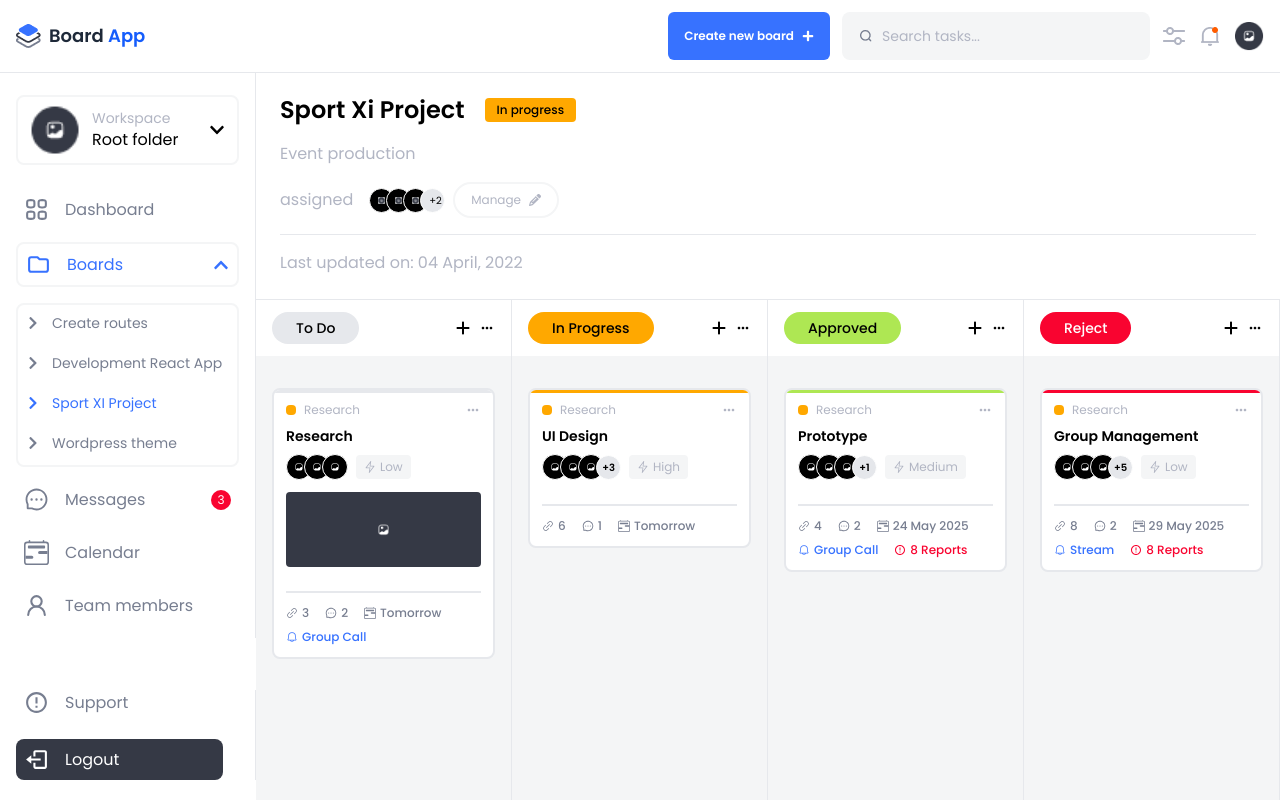
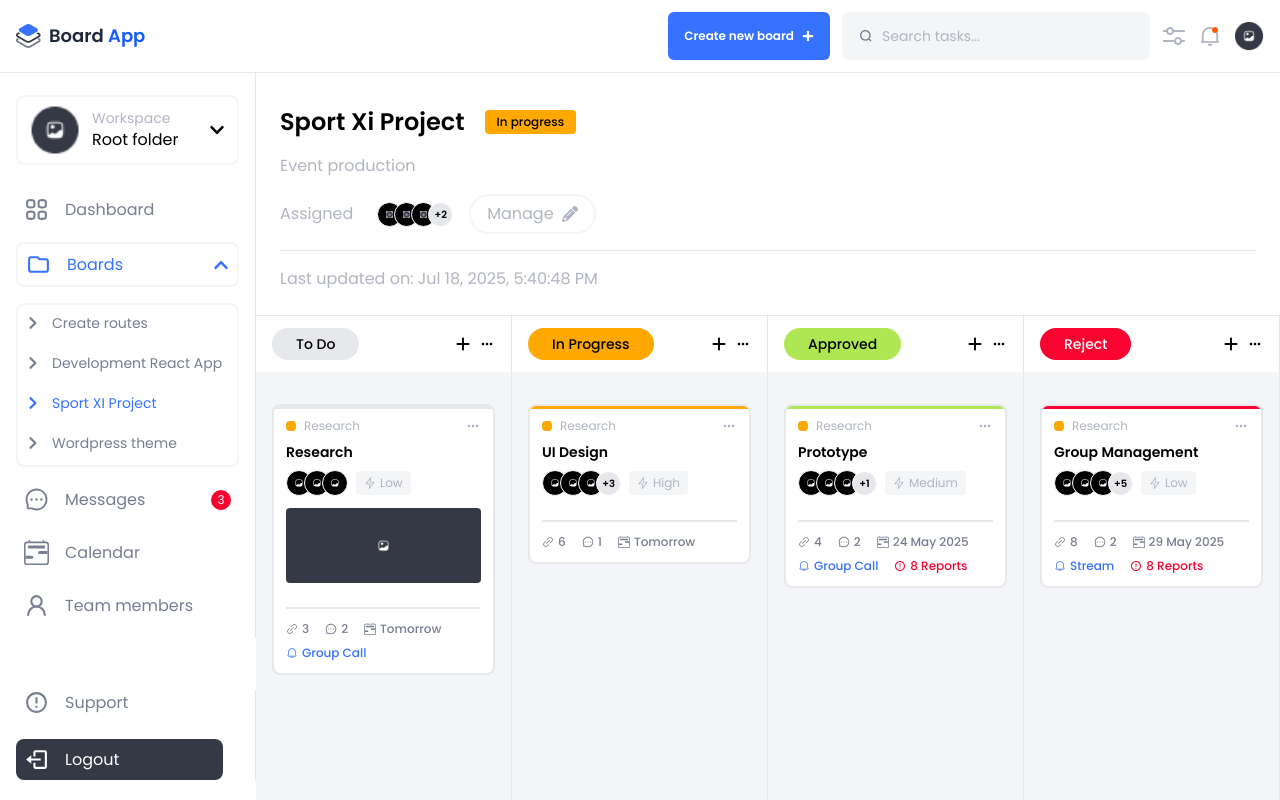
Before and after one commit to Yehan20/swimlane-dashboard, a Next.js app: page / in a window 1280 px wide. Built offline with nearby package versions, Linux system fonts and the light colour scheme.

Commit message:
fix ui bugs

```diff
--- a/src/app/page.tsx
+++ b/src/app/page.tsx
@@ -1,30 +1,47 @@
 'use client'
 
-import { useEffect } from "react";
+import { useEffect, useState } from "react";
 import { FaPencil } from "react-icons/fa6";
 import Image from "next/image";
+
+import { format } from "date-fns";
+
 
 import placeholderImg from '../assets/images/User profile.png'
 
 import { useTaskStore } from "@/providers/task-store-provider";
 import TaskList from "@/components/TaskList";
+import Spinner from "@/components/Spinner";
 
 
-export default function Home() {
+export default function Page() {
 
+  // Data and methods from the store
   const tasks = useTaskStore(state => state.tasks)
   const fetchTasks = useTaskStore(state => state.fetchTasks)
   const searchQuery = useTaskStore(state => state.searchQuery)
+  const loading = useTaskStore(state => state.loading)
+  const lastUpdated = useTaskStore(state => state.lastUpdated)
 
+  // state
+  const [formatDate,setFormDate] = useState('');
 
-
+  // Load the tasks
   useEffect(() => {
     fetchTasks();
   }, [fetchTasks]);
 
+  //set formate date
+  useEffect(() => {
+    setFormDate(format(new Date(), 'PPpp'))
+  }, [])
+
+  // Filter tasks based on the search query when  user type
   const filteredTasks = tasks.filter((task) =>
     task.title.toLowerCase().includes(searchQuery.toLowerCase())
   );
+
+  // Every re-render sort task so the dragged task will stay on top
   const sortedTasks = [...filteredTasks].sort(
     (a, b) => new Date(b.updatedAt).getTime() - new Date(a.updatedAt).getTime()
   );
@@ -35,7 +52,8 @@ export default function Home() {
 
     <div className="flex flex-col h-full  pt-[70px] container m-0">
 
-      <div className="bg-white p-6">
+      {/* Home page header section */}
+      <div className="bg-white pt-[155px] pb-4 px-6 md:pt-9 md:pb-6">
         <div className="flex items-center gap-5 mb-4">
           <h1 className="font-semibold text-2xl">Sport Xi Project </h1>
           <span className=" rounded bg-orange font-medium text-xs px-3 py-1">
@@ -45,9 +63,10 @@ export default function Home() {
         <p className="text-neutral-5 mb-4">
           Event production
         </p>
-        <div className="flex mb-4 gap-4 items-center">
 
-          <p className="text-neutral-5">assigned</p>
+        <div className="flex mb-4 gap-6 items-center">
+
+          <p className="text-neutral-5">Assigned</p>
           <div className="flex">
             <span className="flex h-[25px] w-[25px] bg-black rounded-full border border-white  p-2 -mr-2">
               <Image src={placeholderImg} alt="placeholder image" />
@@ -60,25 +79,29 @@ export default function Home() {
             </span>
 
 
-            <span className="flex items-center  h-[25px] w-[25px] bg-gray-200 rounded-full border border-white  p-2 -mr-2 text-[10px]">
+            <span className="flex items-center justify-center  font-semibold h-[25px] w-[25px] bg-gray-200 rounded-full border border-white  p-2 -mr-2 text-[10px]">
               +2
             </span>
 
 
           </div>
 
-          <button className="rounded-3xl cursor-pointer text-xs  hover:opacity-80 py-2 border-2 text-neutral-5 gap-2 px-4 border-neutral-7 flex items-center">
+          <button className="rounded-3xl cursor-pointer text-base hover:opacity-80 py-[6px] border-2 text-neutral-5 gap-2 px-4 border-neutral-7 flex items-center">
             Manage <FaPencil />
           </button>
         </div>
 
-        <div className="h-[1px] bg-[#E6E8EC]" />
-        <p className="mt-4 text-neutral-5">
-          Last updated on: 04 April, 2022
+        <div className="hidden lg:block h-[1px] bg-[#E6E8EC]" />
+        <p className="md:mt-4 text-neutral-5">
+          Last updated on: {lastUpdated ?? formatDate}
         </p>
       </div>
 
-      <div className="grid grid-cols-1  md:grid-cols-4   border-t  border-[#E6E8EC] h-full">
+      {/* Render tasks */}
+      {loading ? (
+        <Spinner />
+      ) : (
+        <div className="grid grid-cols-1 md:grid-cols-4 border-t border-[#E6E8EC] h-full">
           {statuses.map((status) => (
             <TaskList
               key={status}
@@ -87,6 +110,7 @@ export default function Home() {
             />
           ))}
         </div>
+      )}
 
     </div>
   );
```
Lines whose indentation alone changed are shown as unchanged.
